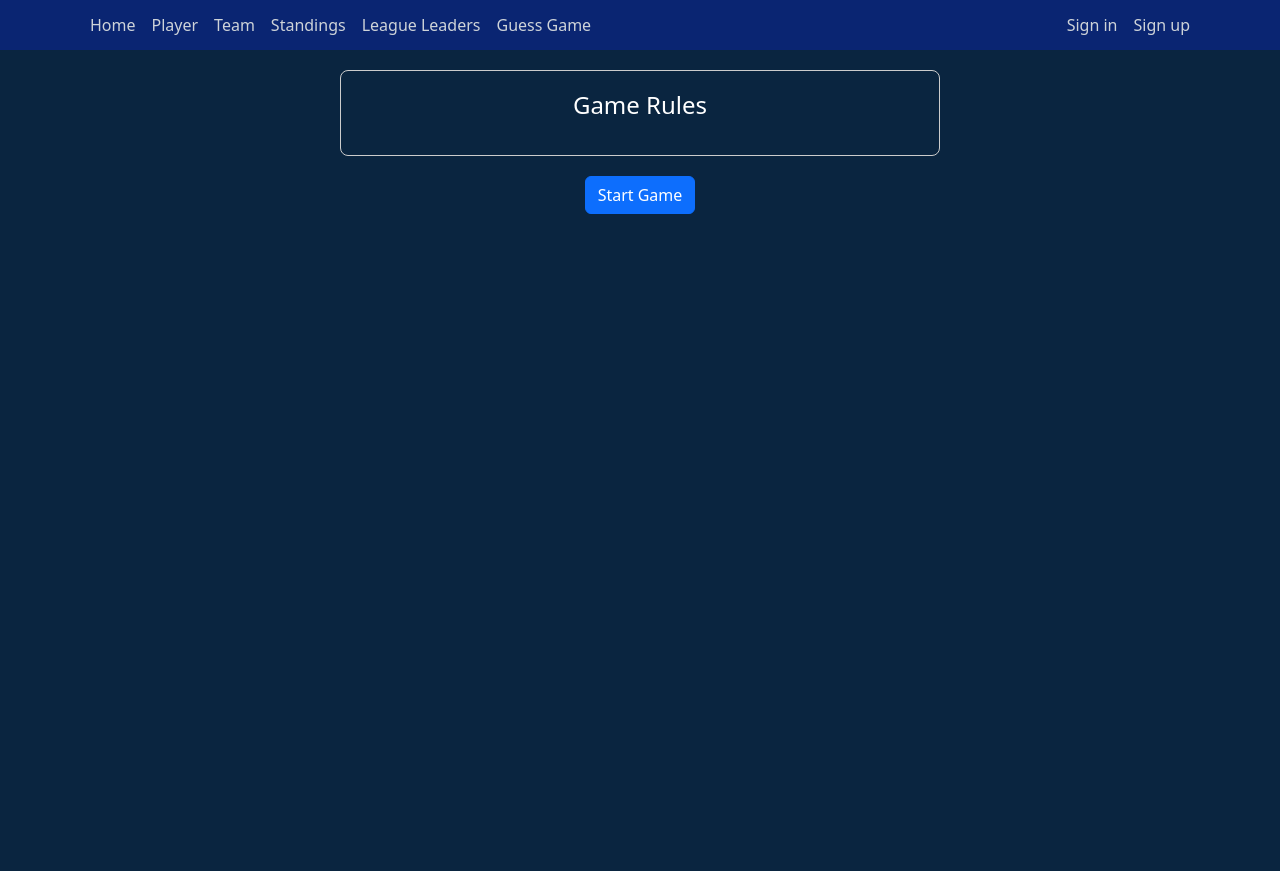
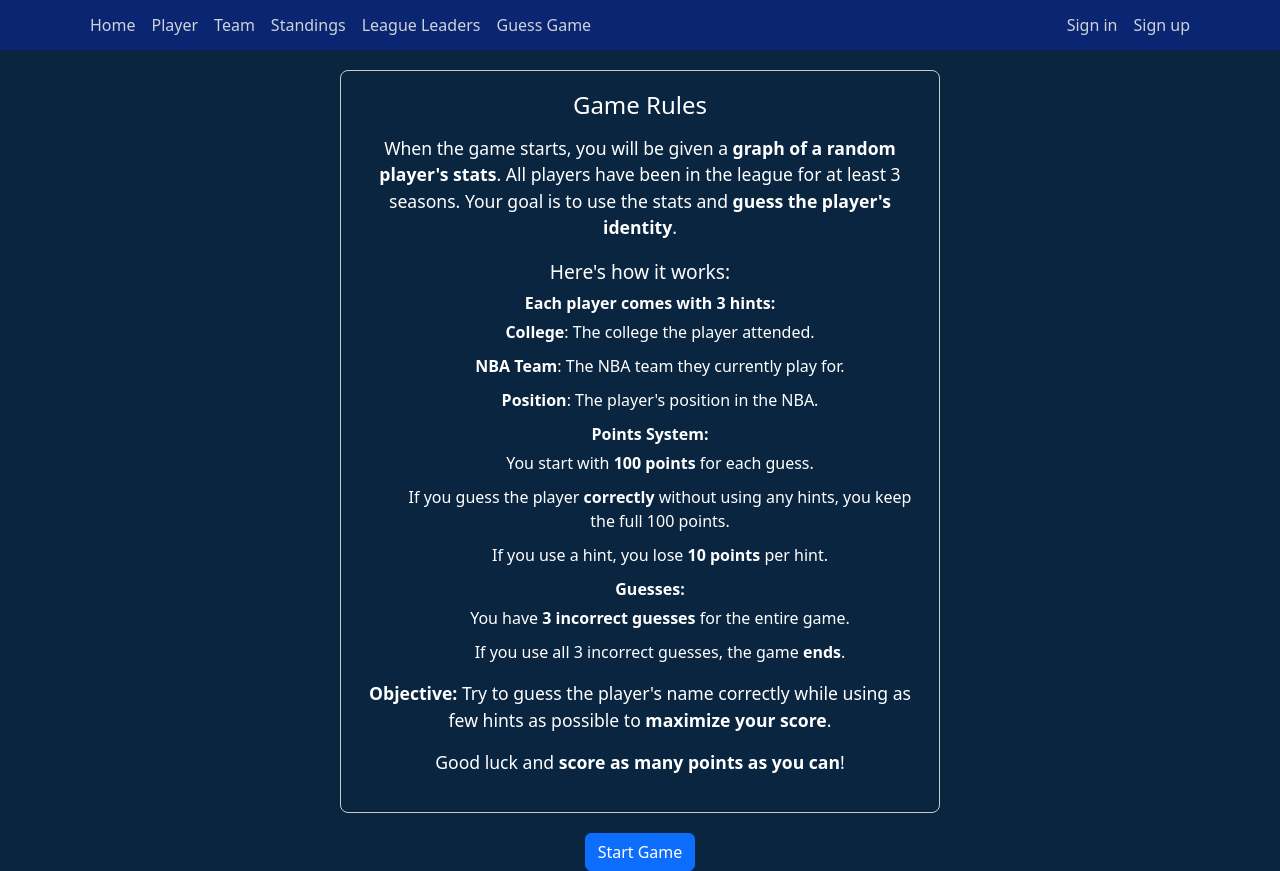
Before and after one commit to Graham2823/nbaapp, a Next.js app: page /guessGame/GuessGame in a window 1280 px wide. Built offline with nearby package versions, Linux system fonts and the light colour scheme; no server answers.

Commit message:
set timeout to 60 seconds

```diff
--- a/pages/guessGame/GuessGame.js
+++ b/pages/guessGame/GuessGame.js
@@ -17,59 +17,38 @@ const GuessGameWithStart = () => {
 	const [showHintThree, setShowHintThree] = useState(false);
 	const [potentialPoints, setPotentialPoints] = useState(100);
 	const [guessPlayer, setGuessPlayer] = useState('');
-	const [loading, setLoading] = useState(false);
-	const [gameOver, setGameOver] = useState(false);
-	const [lastPlayer, setLastPlayer] = useState('');
-	const [gameStarted, setGameStarted] = useState(false);
-	const [rules, setRules] = useState('');
-	const [isNewPlayer, setIsNewPlayer] = useState(true); // Track if player is new
+	const [loading, setLoading] = useState(false); // Loading state to control spinner visibility
+	const [gameOver, setGameOver] = useState(false); // Game Over state
+	const [lastPlayer, setLastPlayer] = useState(''); // Store the name of the last player
+	const [gameStarted, setGameStarted] = useState(false); // State for starting the game
+	const [rules, setRules] = useState(''); // State for storing the rules
 
-	const fetchPlayer = async (retryCount = 0) => {
-        setLoading(true);
-        try {
-            const response = await axios.post(
+	// Function to fetch player
+	const fetchPlayer = () => {
+		setLoading(true); // Set loading to true before fetching
+		axios
+			.post(
 				`https://nbaapp.vercel.app/api/graphGame/getRandomPlayer`,
                 {
                     excludedNames: excludedNames
+                },
+                {
+                    timeout:60000
                 }
-            );
-
-            const newPlayer = response.data;
-            const playerName = `${newPlayer.playerData[0].first_name} ${newPlayer.playerData[0].last_name}`;
-
-            // Check if the new player is in the excluded list
-            if (excludedNames.includes(playerName)) {
-                console.warn(`Player ${playerName} is already excluded. Fetching again...`);
-                fetchPlayer(retryCount); // Fetch again if it's the same player
-            } else {
-                setPlayer(newPlayer);
-                setIsNewPlayer(true); // Set to true when a new player is fetched
-                setLoading(false);
-            }
-        } catch (error) {
-            setLoading(false);
-            if (error.response) {
-                if (error.response.status === 500) {
+			)
+			.then((response) => {
+				setPlayer(response.data);
+				setLoading(false); // Reset loading state after fetching
+			})
+			.catch((error) => {
+				setLoading(false); // Reset loading on error
+				if (error.response && error.response.status === 500) {
 					console.error('Server error. Retrying fetch...');
-                    if (retryCount < 5) {
-                        setTimeout(() => fetchPlayer(retryCount + 1), 1000);
-                    } else {
-                        console.error('Max retry limit reached.');
-                    }
-                } else if (error.response.status === 504) {
-                    console.error('Gateway Timeout. Retrying fetch...');
-                    if (retryCount < 5) {
-                        setTimeout(() => fetchPlayer(retryCount + 1), 2000);
-                    } else {
-                        console.error('Max retry limit reached for Gateway Timeout.');
-                    }
+					fetchPlayer(); // Retry the request on 500 error
 				} else {
 					console.error('Error fetching data:', error);
 				}
-            } else {
-                console.error('Network error or request timed out:', error);
-            }
-        }
+			});
 	};
 
 	// Initial fetch on mount
@@ -77,12 +56,13 @@ const GuessGameWithStart = () => {
 		if (gameStarted) {
 			fetchPlayer();
 		}
-	}, [gameStarted]);
+	}, [gameStarted]); // Runs only once on game start
 
+	// Fetch new player whenever getNewPlayer changes
 	useEffect(() => {
 		if (getNewPlayer) {
 			fetchPlayer();
-			setGetNewPlayer(false);
+			setGetNewPlayer(false); // Reset the flag after fetching the new player
 		}
 	}, [getNewPlayer, excludedNames]);
 
@@ -100,34 +80,33 @@ const GuessGameWithStart = () => {
 			setPotentialPoints(100);
 			setGuessPlayer('');
 			setGetNewPlayer(true); // Fetch new player after correct guess
-			setIsNewPlayer(true); // Reset the new player flag
 		} else {
 			toast.error('Wrong Guess');
 			setGuessNumber(guessNumber + 1);
 			setGuessPlayer('');
 			if (guessNumber === 3) {
-				setLastPlayer(player.playerData[0].name);
-				setGameOver(true);
+				setLastPlayer(player.playerData[0].name); // Set the last player's name
+				setGameOver(true); // Set the game to over
 			}
 		}
 	};
 
 	const handleNewGame = () => {
-		setGameOver(false);
-		setScore(0);
-		setGuessNumber(1);
-		setExcludedNames([]);
-		setPotentialPoints(100);
-		setGuessPlayer('');
-		setShowHintOne(false);
+		setGameOver(false); // Reset the game over state
+		setScore(0); // Reset score
+		setGuessNumber(1); // Reset guess number
+		setExcludedNames([]); // Clear excluded names
+		setPotentialPoints(100); // Reset points
+		setGuessPlayer(''); // Clear guess input
+		setShowHintOne(false); // Reset hint states
 		setShowHintTwo(false);
 		setShowHintThree(false);
-		setGetNewPlayer(false);
-		setIsNewPlayer(true); // Reset the new player flag for new game
+		setGetNewPlayer(false); // Reset the new player flag
+		// fetchPlayer(); // Fetch the first player for the new game
 	};
 
 	const handleStartGame = () => {
-		setGameStarted(true);
+		setGameStarted(true); // Start the game
 	};
 
 	return (
@@ -137,8 +116,76 @@ const GuessGameWithStart = () => {
 				<div className='startPage'>
 					<div className='game-rules'>
 						<h2>Game Rules</h2>
-						{/* Game rules content here */}
+						<p>
+							When the game starts, you will be given a{' '}
+							<strong>graph of a random player&apos;s stats</strong>. All
+							players have been in the league for at least 3 seasons. Your goal
+							is to use the stats and{' '}
+							<strong>guess the player&apos;s identity</strong>.
+						</p>
+
+						<h3>Here&apos;s how it works:</h3>
+						<ul>
+							<li>
+								<strong>Each player comes with 3 hints:</strong>
+								<ul>
+									<li>
+										<strong>College</strong>: The college the player attended.
+									</li>
+									<li>
+										<strong>NBA Team</strong>: The NBA team they currently play
+										for.
+									</li>
+									<li>
+										<strong>Position</strong>: The player&apos;s position in the
+										NBA.
+									</li>
+								</ul>
+							</li>
+
+							<li>
+								<strong>Points System:</strong>
+								<ul>
+									<li>
+										You start with <strong>100 points</strong> for each guess.
+									</li>
+									<li>
+										If you guess the player <strong>correctly</strong> without
+										using any hints, you keep the full 100 points.
+									</li>
+									<li>
+										If you use a hint, you lose <strong>10 points</strong> per
+										hint.
+									</li>
+								</ul>
+							</li>
+
+							<li>
+								<strong>Guesses:</strong>
+								<ul>
+									<li>
+										You have <strong>3 incorrect guesses</strong> for the entire
+										game.
+									</li>
+									<li>
+										If you use all 3 incorrect guesses, the game{' '}
+										<strong>ends</strong>.
+									</li>
+								</ul>
+							</li>
+						</ul>
+
+						<p>
+							<strong>Objective:</strong> Try to guess the player&apos;s name
+							correctly while using as few hints as possible to{' '}
+							<strong>maximize your score</strong>.
+						</p>
+
+						<p>
+							Good luck and <strong>score as many points as you can</strong>!
+						</p>
 					</div>
+
 					<div style={{ marginTop: '20px' }}>
 						<button className='btn btn-primary' onClick={handleStartGame}>
 							Start Game
@@ -210,8 +257,7 @@ const GuessGameWithStart = () => {
 										</Button>
 									)}
 								</div>
-								{/* Only display the graph if it's a new player */}
-								{isNewPlayer && <DisplayCharts playerDetails={player.playerAverages} />}
+								<DisplayCharts playerDetails={player.playerAverages} />
 							</div>
 						)
 					)}
```
Lines whose indentation alone changed are shown as unchanged.
